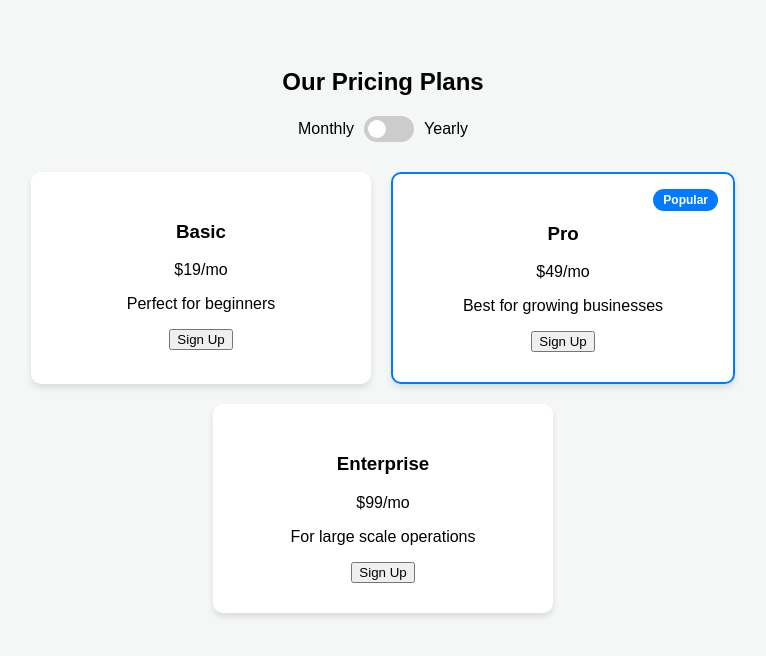
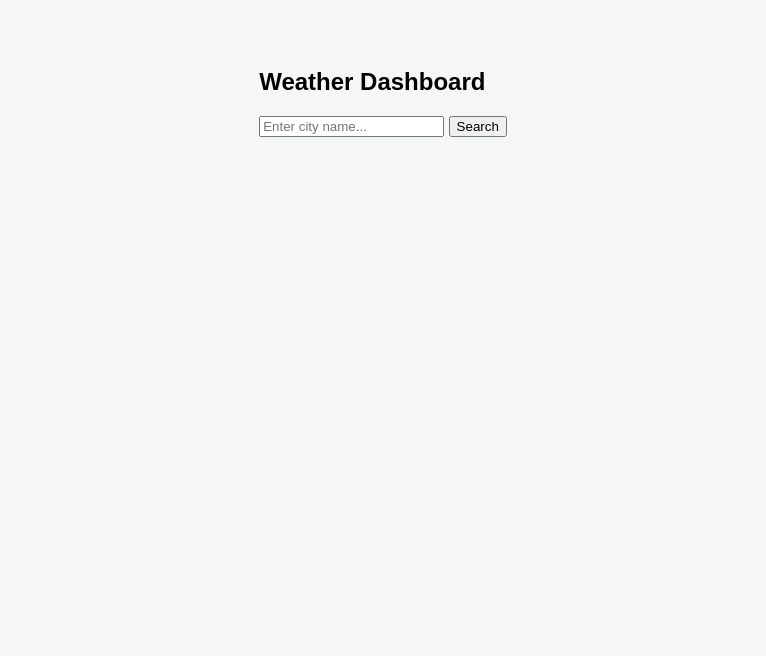
Before and after one commit to sowmyasrikommanaboina-byte/Personal-portfolio-, a plain HTML site: page Index.html in a window 1280 px wide. Shown: the whole page, without its empty margins (257-1023 px from the left). Drawn offline with Linux system fonts and the light colour scheme.

Commit message:
Update Index.html

```diff
--- a/Index.html
+++ b/Index.html
@@ -3,63 +3,34 @@
 <head>
     <meta charset="UTF-8">
     <meta name="viewport" content="width=device-width, initial-scale=1.0">
-    <title>Responsive Pricing Cards</title>
+    <title>Live Weather Dashboard</title>
     <link rel="stylesheet" href="style.css">
 </head>
 <body>
 
-    <div class="pricing-container">
-        <h2>Our Pricing Plans</h2>
+    <div class="weather-box">
+        <h2>Weather Dashboard</h2>
 
-        <!-- Toggle Switch Section -->
-        <div class="toggle-container">
-            <span>Monthly</span>
-            <label class="switch">
-                <input type="checkbox" id="billing-toggle">
-                <span class="slider"></span>
-            </label>
-            <span>Yearly</span>
+        <!-- Search Bar Section -->
+        <div class="search-form">
+            <input type="text" id="city-input" placeholder="Enter city name...">
+            <button id="search-btn">Search</button>
         </div>
 
-        <!-- Pricing Cards Section -->
-        <div class="cards-wrapper">
-            <!-- Card 1 -->
-            <div class="card">
-                <h3>Basic</h3>
-                <div class="price-box">
-                    <span class="price monthly-price">$19/mo</span>
-                    <span class="price yearly-price hidden">$190/yr</span>
-                </div>
-                <p>Perfect for beginners</p>
-                <button>Sign Up</button>
+        <!-- Error Message Container -->
+        <p id="error-msg" class="error hidden"></p>
+
+        <!-- Weather Display Result (Dynamic DOM) -->
+        <div id="weather-result" class="result-container hidden">
+            <h3 id="city-name">City Name</h3>
+            <div class="temp-display">
+                <span id="temperature">--</span>°C
             </div>
-
-            <!-- Card 2 (Featured Card with Badge Ribbon) -->
-            <div class="card featured">
-                <span class="badge">Popular</span>
-                <h3>Pro</h3>
-                <div class="price-box">
-                    <span class="price monthly-price">$49/mo</span>
-                    <span class="price yearly-price hidden">$490/yr</span>
-                </div>
-                <p>Best for growing businesses</p>
-                <button>Sign Up</button>
-            </div>
-
-            <!-- Card 3 -->
-            <div class="card">
-                <h3>Enterprise</h3>
-                <div class="price-box">
-                    <span class="price monthly-price">$99/mo</span>
-                    <span class="price yearly-price hidden">$990/yr</span>
-                </div>
-                <p>For large scale operations</p>
-                <button>Sign Up</button>
-            </div>
+            <p id="weather-desc">Condition</p>
+            <p>Humidity: <span id="humidity">--</span>%</p>
         </div>
     </div>
 
-    <!-- JavaScript File Connection -->
     <script src="script.js"></script>
 </body>
-    </html>
+</html>
```
